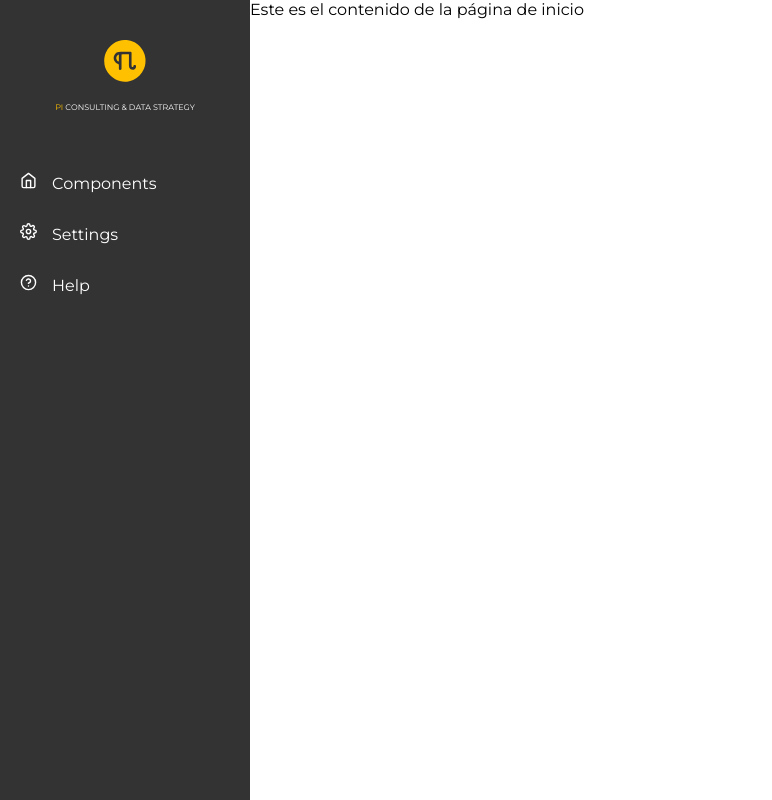
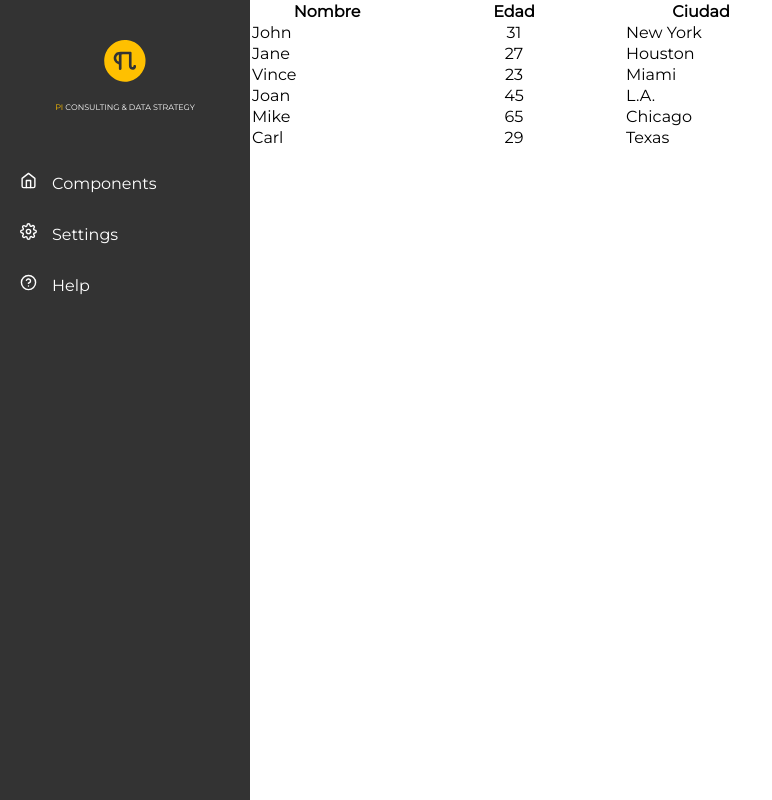
Before and after one commit to famicucci/pi-boilerplate, a Next.js app: page /home in a window 1280 px wide. Shown: the whole page, without its empty margins (0-772 px from the left). Built offline with nearby package versions, Linux system fonts and the light colour scheme; sample sign-in values are in the browser's storage.

Commit message:
Create table component

```diff
--- /dev/null
+++ b/app/(loggedIn)/components/Table/Table.tsx
@@ -0,0 +1,40 @@
+import { TableProps } from '../../models/tableProps';
+
+export default function Table(props: TableProps) {
+	const { columns, data } = props;
+
+	return (
+		<table>
+			<thead>
+				<tr>
+					{columns.map((column) => (
+						<th
+							key={column.name}
+							style={{
+								width: `${column.minWidth}`,
+							}}
+						>
+							{column.name}
+						</th>
+					))}
+				</tr>
+			</thead>
+			<tbody>
+				{data.map((item) => (
+					<tr key={item.id}>
+						{columns.map((column) => (
+							<td
+								key={column.name}
+								style={{
+									textAlign: `${column.align}`,
+								}}
+							>
+								{item[column.selector]}
+							</td>
+						))}
+					</tr>
+				))}
+			</tbody>
+		</table>
+	);
+}
--- /dev/null
+++ b/app/(loggedIn)/components/Table/index.ts
@@ -0,0 +1 @@
+export { default as Table } from './Table';
--- /dev/null
+++ b/app/(loggedIn)/home/components/TableExample/TableExample.tsx
@@ -0,0 +1,43 @@
+import * as React from 'react';
+import { Table } from '@/app/(loggedIn)/components/Table';
+import { TableExampleData } from '../../models/tableExampleData';
+
+export function TableExample() {
+	const columns = [
+		{
+			name: 'Nombre',
+			selector: 'name',
+			minWidth: '150px',
+			align: 'left',
+		},
+		{
+			name: 'Edad',
+			selector: 'age',
+			minWidth: '220px',
+			align: 'center',
+		},
+		{
+			name: 'Ciudad',
+			selector: 'city',
+			minWidth: '150px',
+			align: 'left',
+		},
+		{
+			name: '',
+			selector: 'actions',
+			minWidth: '50px',
+			align: 'left',
+		},
+	];
+
+	const currentData: TableExampleData[] = [
+		{ id: 1, name: 'John', age: 31, city: 'New York' },
+		{ id: 2, name: 'Jane', age: 27, city: 'Houston' },
+		{ id: 2, name: 'Vince', age: 23, city: 'Miami' },
+		{ id: 2, name: 'Joan', age: 45, city: 'L.A.' },
+		{ id: 2, name: 'Mike', age: 65, city: 'Chicago' },
+		{ id: 2, name: 'Carl', age: 29, city: 'Texas' },
+	];
+
+	return <Table columns={columns} data={currentData} />;
+}
--- /dev/null
+++ b/app/(loggedIn)/home/components/TableExample/index.ts
@@ -0,0 +1 @@
+export * from './TableExample';
--- /dev/null
+++ b/app/(loggedIn)/home/models/tableExampleData.tsx
@@ -0,0 +1,6 @@
+export interface TableExampleData {
+	id: number;
+	name: string;
+	age: number;
+	city: string;
+}
--- a/app/(loggedIn)/home/page.tsx
+++ b/app/(loggedIn)/home/page.tsx
@@ -1,5 +1,11 @@
+import { TableExample } from './components/TableExample';
+
 function Home() {
-	return <div>Este es el contenido de la página de inicio</div>;
+	return (
+		<div>
+			<TableExample />
+		</div>
+	);
 }
 
 export default Home;
--- /dev/null
+++ b/app/(loggedIn)/models/column.tsx
@@ -0,0 +1,6 @@
+export interface Column {
+	name: string;
+	selector: string;
+	minWidth: string;
+	align: string;
+}
--- /dev/null
+++ b/app/(loggedIn)/models/tableProps.tsx
@@ -0,0 +1,6 @@
+import { Column } from './column';
+
+export interface TableProps {
+	columns: Column[];
+	data: any;
+}
```
